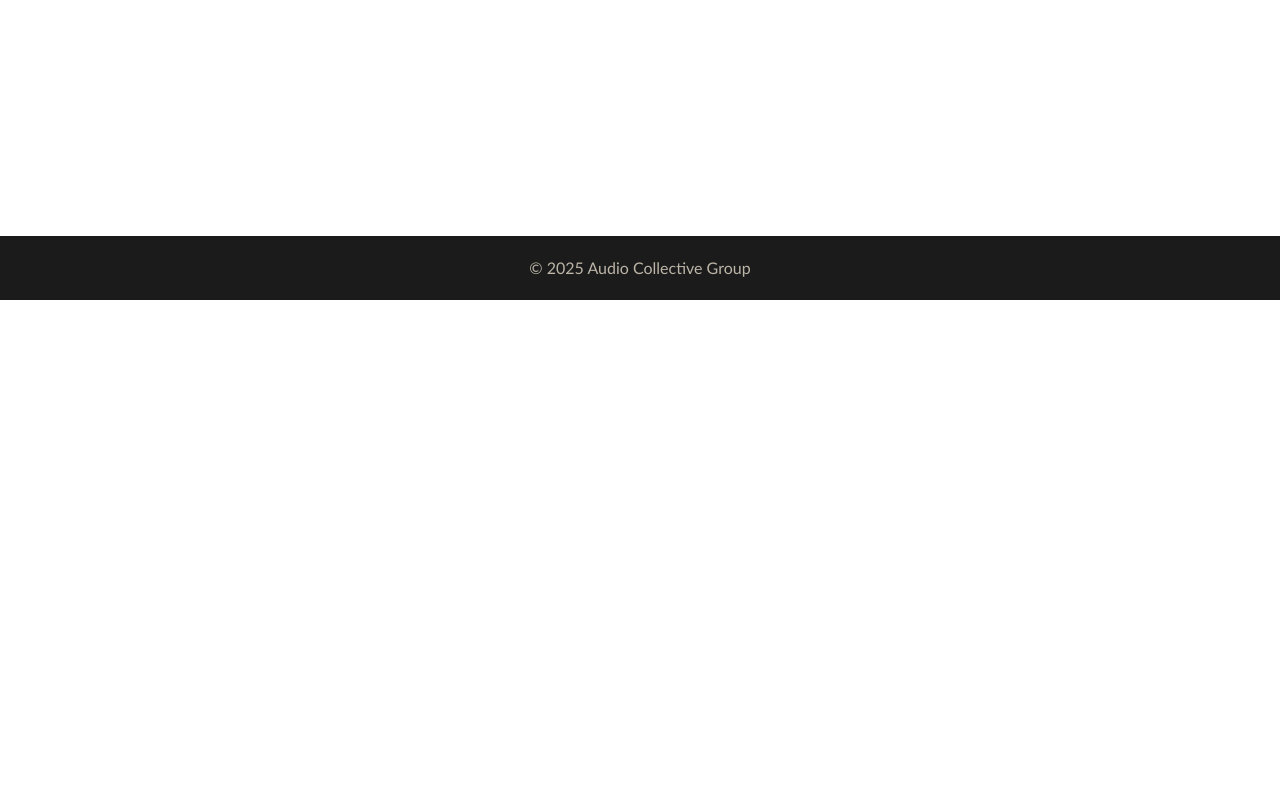
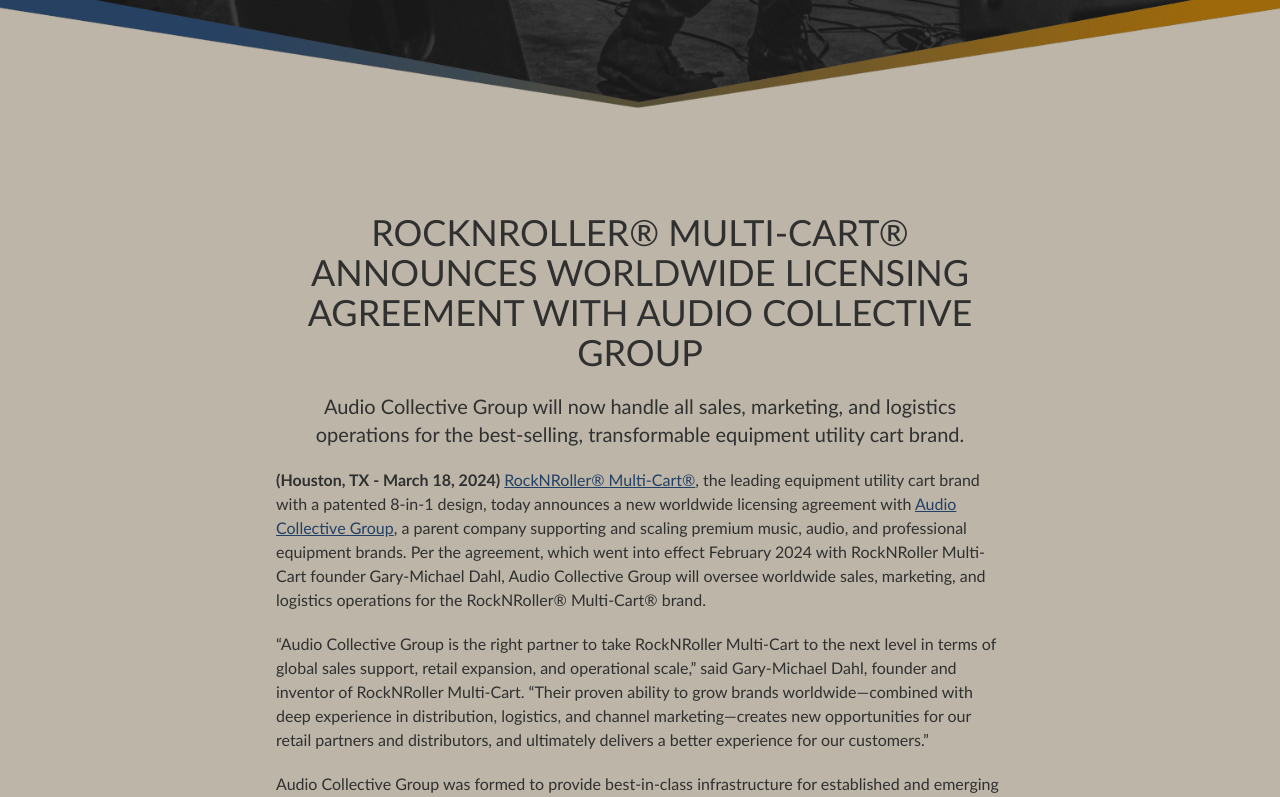
Before and after one commit to BrandonZippe/acg-client, a Next.js app: page /rocknroller-multi-cart-announces-worldwide-licensing-agreement-with-audio-collective-group in a window 1280 px wide. Before the commit this address had no page. Shown: the part 564-1361 px from the top of the page. Before the commit the page ends 864 px from the top, so only its background shows below. Built offline with nearby package versions, Linux system fonts and the light colour scheme.

Commit message:
updates to rnr post

```diff
--- /dev/null
+++ b/app/rocknroller-multi-cart-announces-worldwide-licensing-agreement-with-audio-collective-group/page.tsx
@@ -0,0 +1,22 @@
+import Image from "next/image";
+import Header from "../header";
+
+export default function Home() {
+  return (
+    <div className="">
+      <main className="">
+        <Header />
+        <section className="pr-wrap">
+          <h1 className="text-center my-5 text-4xl uppercase">RockNRoller® Multi-Cart® Announces WorldWide Licensing Agreement with Audio Collective Group</h1>
+          <p className="text-xl text-center">Audio Collective Group will now handle all sales, marketing, and logistics operations for the best-selling, transformable equipment utility cart brand.</p>
+          <p><strong>(Houston, TX -  March 18, 2024)</strong> <a href="https://rocknrollercart.com/">RockNRoller® Multi-Cart®</a>, the leading equipment utility cart brand with a patented 8-in-1 design, today announces a new worldwide licensing agreement with <a href="http://www.audiocollectivegroup.com">Audio Collective Group</a>, a parent company supporting and scaling premium music, audio, and professional equipment brands. Per the agreement, which went into effect February 2024 with RockNRoller Multi-Cart founder Gary-Michael Dahl, Audio Collective Group will oversee worldwide sales, marketing, and logistics operations for the RockNRoller® Multi-Cart® brand.</p>
+          <p>“Audio Collective Group is the right partner to take RockNRoller Multi-Cart to the next level in terms of global sales support, retail expansion, and operational scale,” said Gary-Michael Dahl, founder and inventor of RockNRoller Multi-Cart. “Their proven ability to grow brands worldwide—combined with deep experience in distribution, logistics, and channel marketing—creates new opportunities for our retail partners and distributors, and ultimately delivers a better experience for our customers.”</p>
+          <p>Audio Collective Group was formed to provide best-in-class infrastructure for established and emerging brands, offering shared expertise across worldwide sales, marketing strategy, fulfillment, customer support, and global logistics. Through this platform, ACG enables brands to expand their reach while maintaining the product quality, innovation, and brand identity that made them successful.</p>
+          <p>The patented RockNRoller® Multi-Cart® 8-in-1 design transforms into eight different configurations, replacing the need for multiple carts for different applications. A single cart can function as a standard hand truck, platform cart, wagon, hand cart, or dolly, and can also be used as a portable workstation or gear stand. Designed for efficiency, RockNRoller Multi-Carts can reduce the time and effort required to move gear or equipment by 50% or more. The current lineup includes 14 cart models along with a wide range of accessories such as shelf kits, solid decks, hang bags, and more, with additional accessories coming soon.</p>
+          <p>Renowned for their durability and adaptability—and even featured in major university engineering textbooks for outstanding design—RockNRoller® Multi-Carts® are trusted across a wide range of industries, including music, photography, DJ, audio/visual, broadcasting, construction, landscaping, IT services, office equipment supply, outdoor recreation, and beyond.</p>
+          <p>For more information on RockNRoller Multi-Cart, visit <a href="https://rocknrollercart.com/">https://rocknrollercart.com/</a>. For inquiries on sales or reseller opportunities, contact via <a href="mailto:sales@rocknrollercart.com">email</a>. </p>
+        </section>
+      </main>
+    </div>
+  );
+}
--- a/app/rocknroller-multi-cart-announces-worldwide-licensing-agreement-with-warm-audio/page.tsx
+++ /dev/null
@@ -1,21 +0,0 @@
-import Image from "next/image";
-import Header from "../header";
-
-export default function Home() {
-  return (
-    <div className="">
-      <main className="">
-        <Header />
-        <section className="pr-wrap">
-          <h1 className="text-center my-5 text-4xl uppercase">RockNRoller® Multi-Cart® Announces WorldWide Licensing Agreement with Warm Audio</h1>
-          <p className="text-xl text-center">Pro audio manufacturer Warm Audio will now handle all sales, marketing & logistics operations for the best-selling, transformable equipment utility cart brand.</p>
-          <p><strong>(Houston, TX -  March 18, 2024)</strong> <a href="https://rocknrollercart.com/">RockNRoller® Multi-Cart®</a>, the leading equipment utility cart brand with a patented 8-in-1 design, today announces a new worldwide licensing agreement with <a href="http://www.warmaudio.com">Warm Audio</a>, the world’s leading manufacturer of classic-inspired pro audio equipment. Per the agreement, which went into effect February 2024 with RockNRoller Multi-Cart founder Gary-Michael Dahl, Warm Audio will take control of the worldwide sales, marketing, and logistics operations of the best-selling utility cart brand.  </p>
-          <p>“Warm Audio is the right partner to take RockNRoller Multi-Cart to the next level in terms of sales & retail support, worldwide distribution expansion, and marketing capabilities,” said Gary- Michael Dahl founder and inventor of RockNRoller Multi-Cart. “Their proven success in terms of sales & distribution, including a team with over 50 years experience in global brand expansion, will provide growth opportunities for our retail partners and distributors, and, ultimately, a better experience for our customers.”</p>
-          <p>The patented 8-in-1 RockNRoller Multi-Cart design transforms into eight different configurations, replacing the need for multiple carts for different uses. A single cart replaces a standard hand-truck, platform cart, wagon, hand-cart,  dolly, and can be further used as a portable work-station or gear stand. The Multi-Carts® are designed for efficiency and can reduce time and effort moving gear or equipment by 50% or more. Currently, there are 14 cart models available including numerous accessories such as shelf kits, solid decks, hang bags, and more. New accessories are coming soon.</p>
-          <p>With their proven reputation for durability and adaptability, even featured in major university engineering textbooks for outstanding design, RockNRoller® Multi-Carts® are a best-selling utility cart across a variety of industries including photography, music, DJ, audio/visual, construction, broadcasting, landscaping, IT professionals, office equipment suppliers, outdoor recreation, and many, many more. </p>
-          <p>For more information on RockNRoller Multi-Cart, visit <a href="https://rocknrollercart.com/">https://rocknrollercart.com/</a>. For inquiries on sales or reseller opportunities, contact via <a href="mailto:sales@rocknrollercart.com">email</a>. </p>
-        </section>
-      </main>
-    </div>
-  );
-}
```
